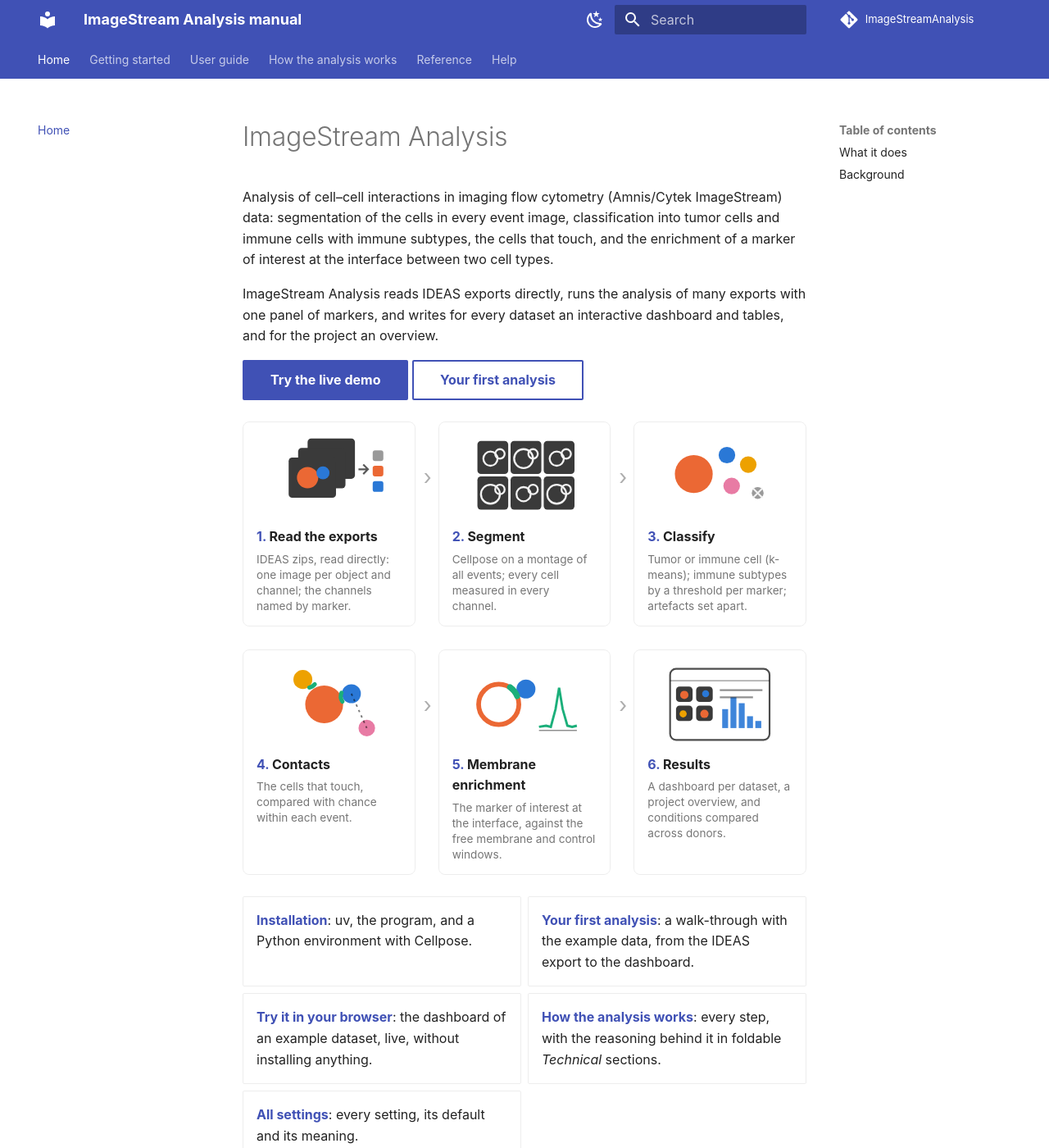
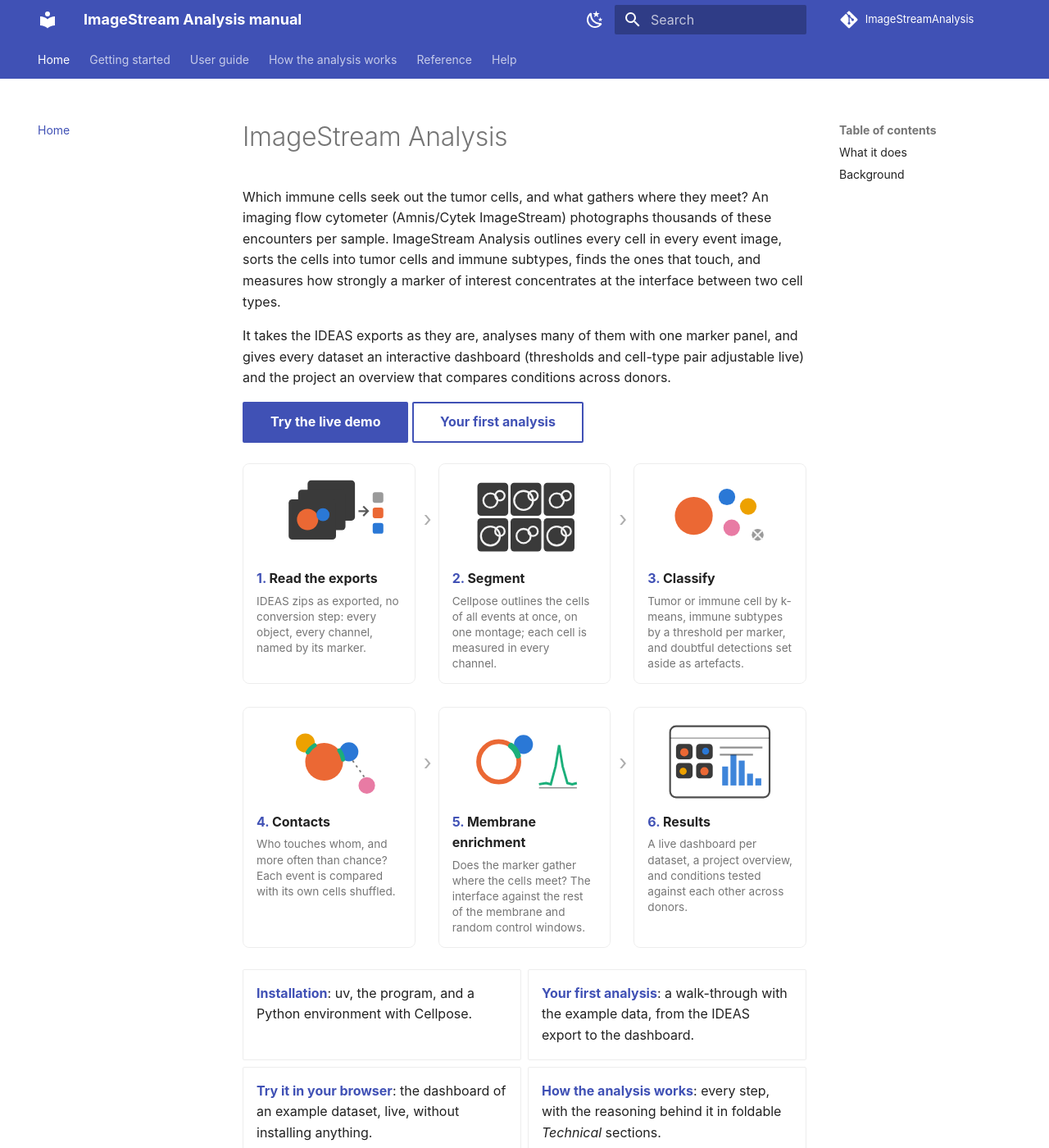
Before and after one commit to BioImaging-NKI/ImageStreamAnalysis, an MkDocs documentation site: the page built from manual/index.md, in a window 1280 px wide and 1400 px high. Shown: the whole window at 82% size. Built offline with MkDocs 1.6.1 and Material for MkDocs 9.7.7, drawn with Linux system fonts in a browser that asks for light colours; comment, search, counter and statistics services are not loaded.

Commit message:
Front page: livelier intro and step texts; interfaces on the membrane where the cells touch
Co-Authored-By: Claude Opus 5.5 <noreply@anthropic.com>

```diff
--- a/manual/index.md
+++ b/manual/index.md
@@ -1,11 +1,13 @@
 # ImageStream Analysis
 
-Analysis of cell–cell interactions in imaging flow cytometry (Amnis/Cytek ImageStream) data: segmentation of the
-cells in every event image, classification into tumor cells and immune cells with immune subtypes, the cells that
-touch, and the enrichment of a marker of interest at the interface between two cell types.
+Which immune cells seek out the tumor cells, and what gathers where they meet? An imaging flow cytometer
+(Amnis/Cytek ImageStream) photographs thousands of these encounters per sample. ImageStream Analysis outlines every
+cell in every event image, sorts the cells into tumor cells and immune subtypes, finds the ones that touch, and
+measures how strongly a marker of interest concentrates at the interface between two cell types.
 
-ImageStream Analysis reads IDEAS exports directly, runs the analysis of many exports with one panel of markers, and
-writes for every dataset an interactive dashboard and tables, and for the project an overview.
+It takes the IDEAS exports as they are, analyses many of them with one marker panel, and gives every dataset an
+interactive dashboard (thresholds and cell-type pair adjustable live) and the project an overview that compares
+conditions across donors.
 
 [Try the live demo](https://bioimaging-nki.github.io/ImageStreamAnalysis/demo/dashboard.html){ .md-button .md-button--primary target="_blank" }
 [Your first analysis](start/first-analysis.md){ .md-button }
@@ -15,32 +17,32 @@ writes for every dataset an interactive dashboard and tables, and for the projec
   <circle cx="30" cy="37" r="9" fill="#eb6834"/><circle cx="43" cy="33" r="5.5" fill="#2a78d6"/>
   <g stroke="currentColor" stroke-width="1.5" fill="none" opacity=".75"><path d="M73 30h8m-4-4 4 4-4 4"/></g>
   <rect x="85" y="14" width="9" height="9" rx="2" fill="#9a9a9a"/><rect x="85" y="27" width="9" height="9" rx="2" fill="#eb6834"/><rect x="85" y="40" width="9" height="9" rx="2" fill="#2a78d6"/></svg>
-<strong>Read the exports</strong><span>IDEAS zips, read directly: one image per object and channel; the channels named by marker.</span></a>
+<strong>Read the exports</strong><span>IDEAS zips as exported, no conversion step: every object, every channel, named by its marker.</span></a>
 <a class="isa-step" href="analysis/segmentation/"><svg viewBox="0 0 96 72" role="img" aria-label="Segment"><rect x="8" y="6" width="26" height="28" rx="3" fill="#3a3a3a"/><circle cx="19" cy="21" r="6" fill="none" stroke="#f2f2f2" stroke-width="1.6"/><circle cx="27" cy="17" r="4" fill="none" stroke="#f2f2f2" stroke-width="1.6"/><rect x="36" y="6" width="26" height="28" rx="3" fill="#3a3a3a"/><circle cx="47" cy="21" r="8" fill="none" stroke="#f2f2f2" stroke-width="1.6"/><circle cx="55" cy="17" r="4" fill="none" stroke="#f2f2f2" stroke-width="1.6"/><rect x="64" y="6" width="26" height="28" rx="3" fill="#3a3a3a"/><circle cx="75" cy="21" r="6" fill="none" stroke="#f2f2f2" stroke-width="1.6"/><circle cx="83" cy="17" r="4" fill="none" stroke="#f2f2f2" stroke-width="1.6"/><rect x="8" y="36" width="26" height="28" rx="3" fill="#3a3a3a"/><circle cx="19" cy="51" r="8" fill="none" stroke="#f2f2f2" stroke-width="1.6"/><circle cx="27" cy="47" r="4" fill="none" stroke="#f2f2f2" stroke-width="1.6"/><rect x="36" y="36" width="26" height="28" rx="3" fill="#3a3a3a"/><circle cx="47" cy="51" r="6" fill="none" stroke="#f2f2f2" stroke-width="1.6"/><circle cx="55" cy="47" r="4" fill="none" stroke="#f2f2f2" stroke-width="1.6"/><rect x="64" y="36" width="26" height="28" rx="3" fill="#3a3a3a"/><circle cx="75" cy="51" r="8" fill="none" stroke="#f2f2f2" stroke-width="1.6"/><circle cx="83" cy="47" r="4" fill="none" stroke="#f2f2f2" stroke-width="1.6"/></svg>
-<strong>Segment</strong><span>Cellpose on a montage of all events; every cell measured in every channel.</span></a>
+<strong>Segment</strong><span>Cellpose outlines the cells of all events at once, on one montage; each cell is measured in every channel.</span></a>
 <a class="isa-step" href="analysis/classification/"><svg viewBox="0 0 96 72" role="img" aria-label="Classify"><circle cx="26" cy="34" r="16" fill="#eb6834"/>
   <circle cx="54" cy="18" r="7" fill="#2a78d6"/><circle cx="72" cy="26" r="7" fill="#eda100"/><circle cx="58" cy="44" r="7" fill="#e87ba4"/>
   <circle cx="80" cy="50" r="5" fill="#9a9a9a"/><path d="M76 46l8 8m0-8-8 8" stroke="#f2f2f2" stroke-width="1.4"/></svg>
-<strong>Classify</strong><span>Tumor or immune cell (k-means); immune subtypes by a threshold per marker; artefacts set apart.</span></a>
-<a class="isa-step" href="analysis/interactions/"><svg viewBox="0 0 96 72" role="img" aria-label="Contacts"><circle cx="44" cy="36" r="16" fill="#eb6834"/>
-  <circle cx="67" cy="27" r="8" fill="#2a78d6"/><circle cx="26" cy="15" r="8" fill="#eda100"/><circle cx="80" cy="56" r="7" fill="#e87ba4"/>
-  <path d="M58.6 26.2a8 8 0 0 0 0.8 7.4" stroke="#1baf7a" stroke-width="3.5" fill="none" stroke-linecap="round"/>
-  <path d="M31.5 21.8a8 8 0 0 0 4.6-2.8" stroke="#1baf7a" stroke-width="3.5" fill="none" stroke-linecap="round"/>
-  <path d="M67 27 80 56" stroke="currentColor" stroke-dasharray="2 3" stroke-width="1.3" opacity=".6"/></svg>
-<strong>Contacts</strong><span>The cells that touch, compared with chance within each event.</span></a>
-<a class="isa-step" href="analysis/membrane/"><svg viewBox="0 0 96 72" role="img" aria-label="Membrane enrichment"><circle cx="26" cy="36" r="17" fill="none" stroke="#eb6834" stroke-width="4"/>
-  <circle cx="49" cy="23" r="8" fill="#2a78d6"/>
-  <path d="M35.5 21.5a17 17 0 0 1 6 7.5" stroke="#1baf7a" stroke-width="5" fill="none" stroke-linecap="round"/>
+<strong>Classify</strong><span>Tumor or immune cell by k-means, immune subtypes by a threshold per marker, and doubtful detections set aside as artefacts.</span></a>
+<a class="isa-step" href="analysis/interactions/"><svg viewBox="0 0 96 72" role="img" aria-label="Contacts"><circle cx="64.9" cy="27.6" r="8" fill="#2a78d6"/><circle cx="28.1" cy="20.1" r="8" fill="#eda100"/><circle cx="80" cy="56" r="7" fill="#e87ba4"/>
+  <circle cx="44" cy="36" r="16" fill="#eb6834"/>
+  <path d="M56.8 26.4A16 16 0 0 1 59.9 34.1" stroke="#1baf7a" stroke-width="3.5" fill="none" stroke-linecap="round"/>
+  <path d="M30.1 28.0A16 16 0 0 1 36.0 22.1" stroke="#1baf7a" stroke-width="3.5" fill="none" stroke-linecap="round"/>
+  <path d="M68 35 78 49" stroke="currentColor" stroke-dasharray="2 3" stroke-width="1.3" opacity=".6"/></svg>
+<strong>Contacts</strong><span>Who touches whom, and more often than chance? Each event is compared with its own cells shuffled.</span></a>
+<a class="isa-step" href="analysis/membrane/"><svg viewBox="0 0 96 72" role="img" aria-label="Membrane enrichment"><circle cx="46.9" cy="21.4" r="8" fill="#2a78d6"/>
+  <circle cx="26" cy="36" r="17" fill="none" stroke="#eb6834" stroke-width="4"/>
+  <path d="M36.5 22.6A17 17 0 0 1 42.2 30.7" stroke="#1baf7a" stroke-width="5" fill="none" stroke-linecap="round"/>
   <path d="M60 58H92" stroke="currentColor" stroke-width="1" opacity=".5"/>
   <polyline points="60,55 66,54 70,55 74,40 77,22 80,40 84,54 88,55 92,54" fill="none" stroke="#1baf7a" stroke-width="2"/></svg>
-<strong>Membrane enrichment</strong><span>The marker of interest at the interface, against the free membrane and control windows.</span></a>
+<strong>Membrane enrichment</strong><span>Does the marker gather where the cells meet? The interface against the rest of the membrane and random control windows.</span></a>
 <a class="isa-step" href="guide/overview/"><svg viewBox="0 0 96 72" role="img" aria-label="Results"><rect x="6" y="6" width="84" height="60" rx="5" fill="none" stroke="currentColor" stroke-width="1.5" opacity=".8"/>
   <path d="M6 16H90" stroke="currentColor" stroke-width="1" opacity=".5"/>
   <rect x="11" y="21" width="14" height="13" rx="3" fill="#3a3a3a"/><rect x="28" y="21" width="14" height="13" rx="3" fill="#3a3a3a"/><rect x="11" y="37" width="14" height="13" rx="3" fill="#3a3a3a"/><rect x="28" y="37" width="14" height="13" rx="3" fill="#3a3a3a"/>
   <circle cx="18" cy="28" r="3.5" fill="#eb6834"/><circle cx="36" cy="27" r="3" fill="#2a78d6"/><circle cx="17" cy="44" r="3" fill="#eda100"/><circle cx="35" cy="44" r="3.5" fill="#eb6834"/>
   <g fill="#2a78d6" opacity=".9"><rect x="50" y="40" width="5" height="16"/><rect x="57" y="30" width="5" height="26"/><rect x="64" y="35" width="5" height="21"/><rect x="71" y="46" width="5" height="10"/><rect x="78" y="50" width="5" height="6"/></g>
   <path d="M48 24h36M48 30h28" stroke="currentColor" stroke-width="1.5" opacity=".5"/></svg>
-<strong>Results</strong><span>A dashboard per dataset, a project overview, and conditions compared across donors.</span></a>
+<strong>Results</strong><span>A live dashboard per dataset, a project overview, and conditions tested against each other across donors.</span></a>
 </div>
 
 <div class="grid cards" markdown>
```
